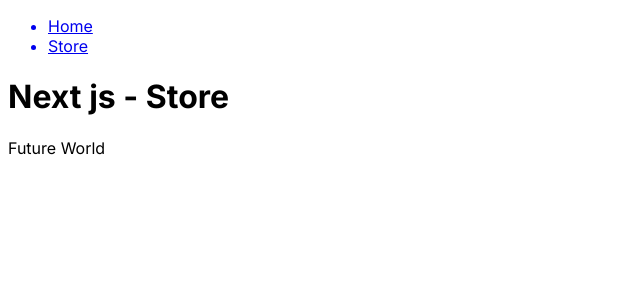
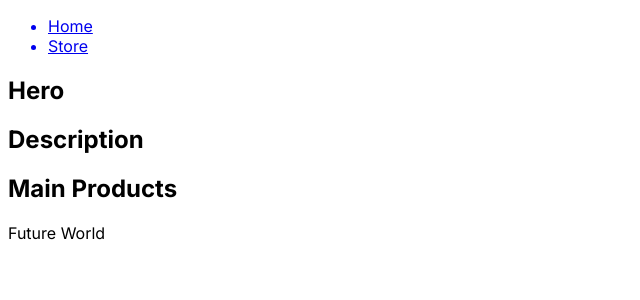
Before and after one commit to CristianMontoya98/Next14, a Next.js app: page / in a window 1280 px wide. Shown: the top 300 px of the page, without its empty margins (0-640 px from the left). Built offline with nearby package versions, Linux system fonts and the light colour scheme.

Commit message:
feat(app):Integration of the components

```diff
--- a/src/app/page.tsx
+++ b/src/app/page.tsx
@@ -1,7 +1,12 @@
+import { Description } from './components/home/Description/Description';
+import { Hero } from './components/home/Hero/Hero';
+import { MainProducts } from './components/home/MainProducts/MainProducts';
 export default function Home() {
 	return (
 		<main>
-			<h1>Next js - Store</h1>
+			<Hero />
+			<Description />
+			<MainProducts />
 		</main>
 	);
 }
```
